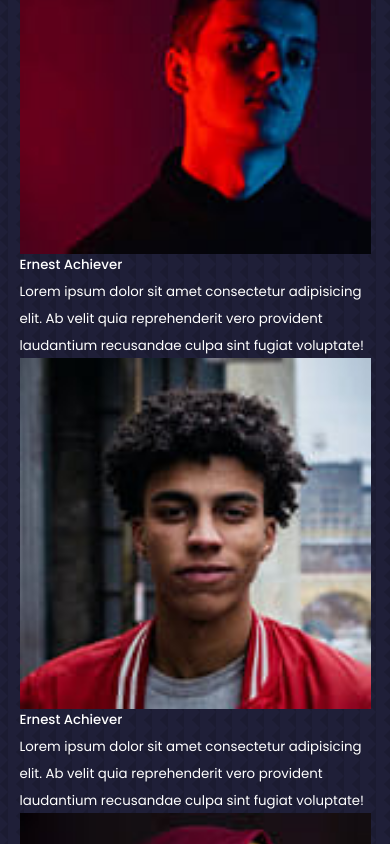
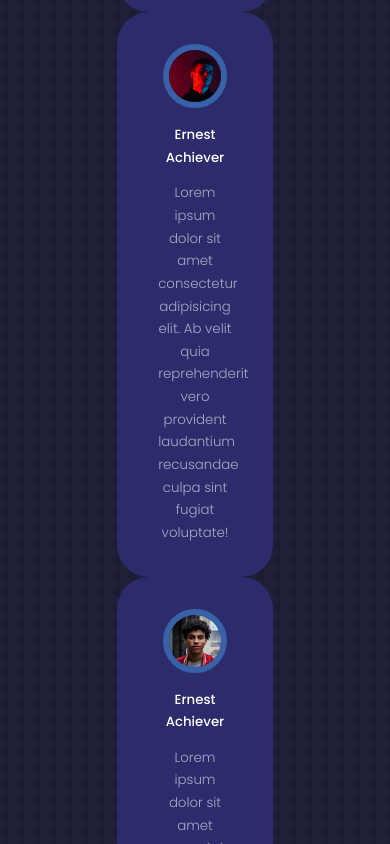
Before and after one commit to BorislavBenderov/react-portfolio, a React (Create React App) app: page / in a window 390 px wide. Shown: the part 8200-9044 px from the top of the page. Built offline with nearby package versions, Linux system fonts and the light colour scheme.

Commit message:
Make testimonials component CSS and responsive design

```diff
--- a/src/components/testimonials/Testimonials.jsx
+++ b/src/components/testimonials/Testimonials.jsx
@@ -12,42 +12,43 @@
       <h2>Testimonials</h2>
 
       <div className="container testimonials__container">
-        <article className="testimonials">
+        <article className="testimonial">
           <div className="client__avatar">
             <img src={AVTR1} alt="" />
-            <h5>Ernest Achiever</h5>
+          </div>
+          <h5>Ernest Achiever</h5>
             <small className="client__review">
               Lorem ipsum dolor sit amet consectetur adipisicing elit. Ab velit quia reprehenderit vero provident laudantium recusandae culpa sint fugiat voluptate!
             </small>
-          </div>
         </article>
-        <article className="testimonials">
+        <article className="testimonial">
           <div className="client__avatar">
             <img src={AVTR2} alt="" />
-            <h5>Ernest Achiever</h5>
+          </div>
+          <h5>Ernest Achiever</h5>
             <small className="client__review">
               Lorem ipsum dolor sit amet consectetur adipisicing elit. Ab velit quia reprehenderit vero provident laudantium recusandae culpa sint fugiat voluptate!
             </small>
-          </div>
         </article>
-        <article className="testimonials">
+        <article className="testimonial">
           <div className="client__avatar">
             <img src={AVTR3} alt="" />
-            <h5>Ernest Achiever</h5>
+          </div>
+          <h5>Ernest Achiever</h5>
             <small className="client__review">
               Lorem ipsum dolor sit amet consectetur adipisicing elit. Ab velit quia reprehenderit vero provident laudantium recusandae culpa sint fugiat voluptate!
             </small>
-          </div>
         </article>
-        <article className="testimonials">
+        <article className="testimonial">
           <div className="client__avatar">
             <img src={AVTR4} alt="" />
-            <h5>Ernest Achiever</h5>
+          </div>
+          <h5>Ernest Achiever</h5>
             <small className="client__review">
               Lorem ipsum dolor sit amet consectetur adipisicing elit. Ab velit quia reprehenderit vero provident laudantium recusandae culpa sint fugiat voluptate!
             </small>
-          </div>
         </article>
+
       </div>
     </section>
   );
--- a/src/components/testimonials/testimonials.css
+++ b/src/components/testimonials/testimonials.css
@@ -0,0 +1,45 @@
+.container.testimonials__container {
+    width: 40%;
+}
+
+.client__avatar {
+    width: 4rem;
+    aspect-ratio: 1/1;
+    overflow: hidden;
+    border-radius: 50%;
+    margin: 0 auto 1rem;
+    border: 0.4rem solid var(--color-primary-variant);
+}
+
+.testimonial {
+    background: var(--color-bg-variant);
+    text-align: center;
+    padding: 2rem;
+    border-radius: 2rem;
+    user-select: none;
+}
+
+.client__review {
+    color: var(--color-light);
+    font-weight: 300;
+    display: block;
+    width: 80%;
+    margin: 0.8rem auto 0;
+
+}
+
+/* MEDIA QUERIES (MEDIUM DEVICES) */
+
+@media screen and (max-width: 1024px) {
+    .container.testomonials__container {
+        width: 60%;
+    }
+}
+
+/* MEDIA QUERIES (SMALL DEVICES) */
+
+@media screen and (max-width: 600px) {
+    .container.testomonials__container {
+        width: var(--container-width-sm);
+    }
+}
```
